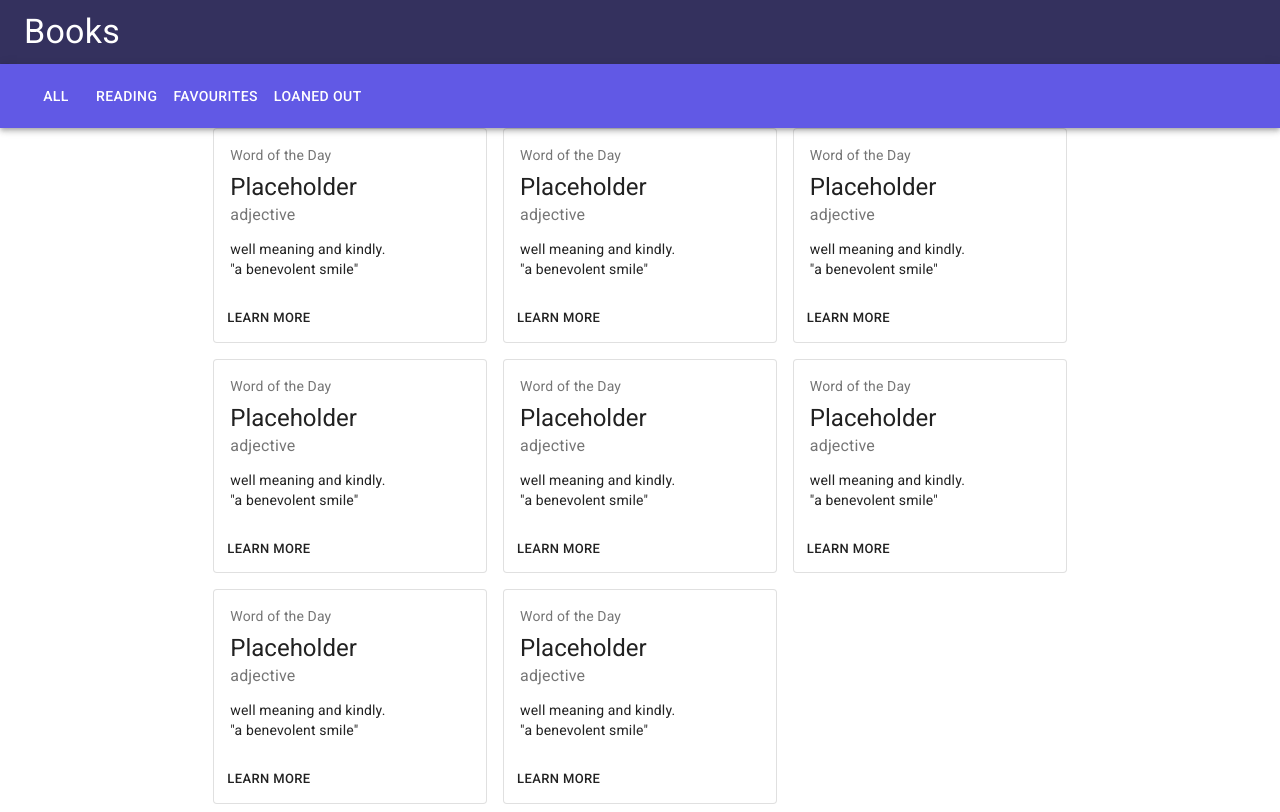
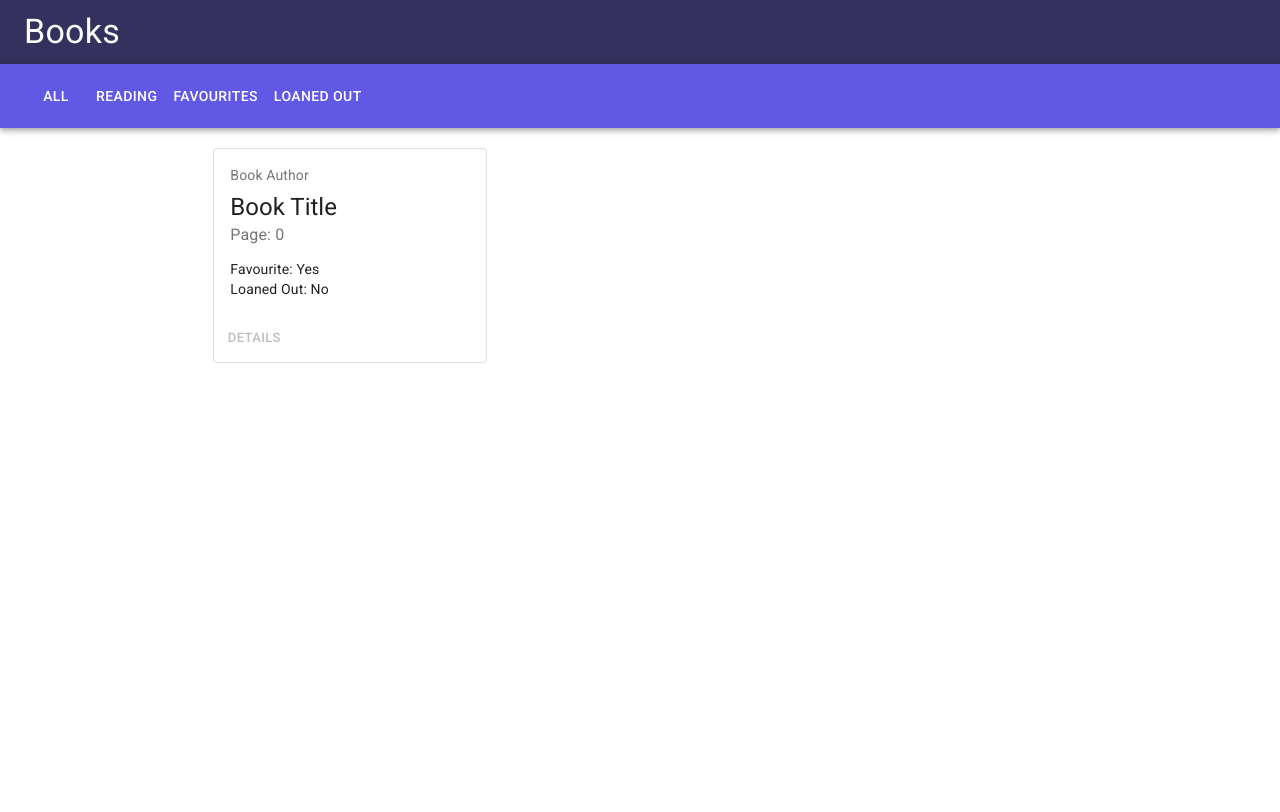
Before and after one commit to flsoller/library-react-app, a React (Create React App) app: page / in a window 1280 px wide. Built offline with nearby package versions, Linux system fonts and the light colour scheme.

Commit message:
Add styling hook to ContentHolder.

```diff
--- a/src/App.js
+++ b/src/App.js
@@ -1,3 +1,5 @@
+// App component. All data currently static
+
 import React from 'react';
 
 import { Grid } from '@material-ui/core';
@@ -6,7 +8,9 @@ import TitleBar from './components/app-bars/TitleBar';
 import MenuBar from './components/app-bars/MenuBar';
 import ContentHolder from './components/content/ContentHolder';
 
+// Component
 function App() {
+  // JSX
   return (
     <Grid container direction="column">
       <Grid item>
--- a/src/components/content/CardItem.jsx
+++ b/src/components/content/CardItem.jsx
@@ -31,22 +31,24 @@ function CardItem() {
           color="textSecondary"
           gutterBottom
         >
-          Word of the Day
+          Book Author
         </Typography>
         <Typography variant="h5" component="h2">
-          Placeholder
+          Book Title
         </Typography>
         <Typography className={classes.pos} color="textSecondary">
-          adjective
+          Page: 0
         </Typography>
         <Typography variant="body2" component="p">
-          well meaning and kindly.
+          Favourite: Yes
           <br />
-          {'"a benevolent smile"'}
+          Loaned Out: No
         </Typography>
       </CardContent>
       <CardActions>
-        <Button size="small">Learn More</Button>
+        <Button disabled size="small">
+          Details
+        </Button>
       </CardActions>
     </Card>
   );
--- a/src/components/content/ContentHolder.jsx
+++ b/src/components/content/ContentHolder.jsx
@@ -3,34 +3,21 @@
 import React from 'react';
 
 import CardItem from './CardItem';
-import { Grid } from '@material-ui/core';
+import { Grid, makeStyles } from '@material-ui/core';
+
+// Material-UI styling hook.
+const useStyles = makeStyles({
+  topMargin: {
+    marginTop: 12,
+  },
+});
 
 //Component
 function ContentHolder() {
+  const classes = useStyles();
   //JSX
   return (
-    <Grid container spacing={2}>
-      <Grid item xs={12} sm={6} md={4}>
-        <CardItem />
-      </Grid>
-      <Grid item xs={12} sm={6} md={4}>
-        <CardItem />
-      </Grid>
-      <Grid item xs={12} sm={6} md={4}>
-        <CardItem />
-      </Grid>
-      <Grid item xs={12} sm={6} md={4}>
-        <CardItem />
-      </Grid>
-      <Grid item xs={12} sm={6} md={4}>
-        <CardItem />
-      </Grid>
-      <Grid item xs={12} sm={6} md={4}>
-        <CardItem />
-      </Grid>
-      <Grid item xs={12} sm={6} md={4}>
-        <CardItem />
-      </Grid>
+    <Grid container spacing={2} className={classes.topMargin}>
       <Grid item xs={12} sm={6} md={4}>
         <CardItem />
       </Grid>
```
